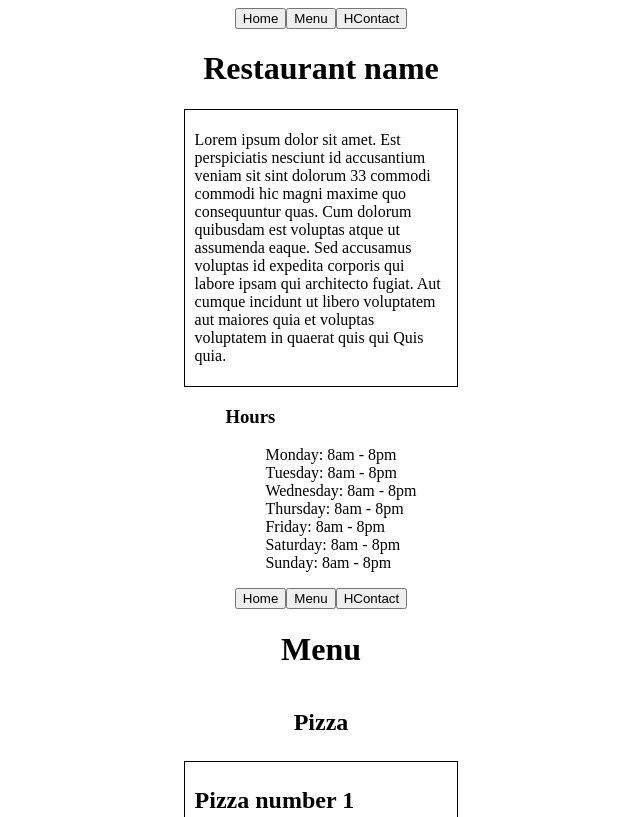
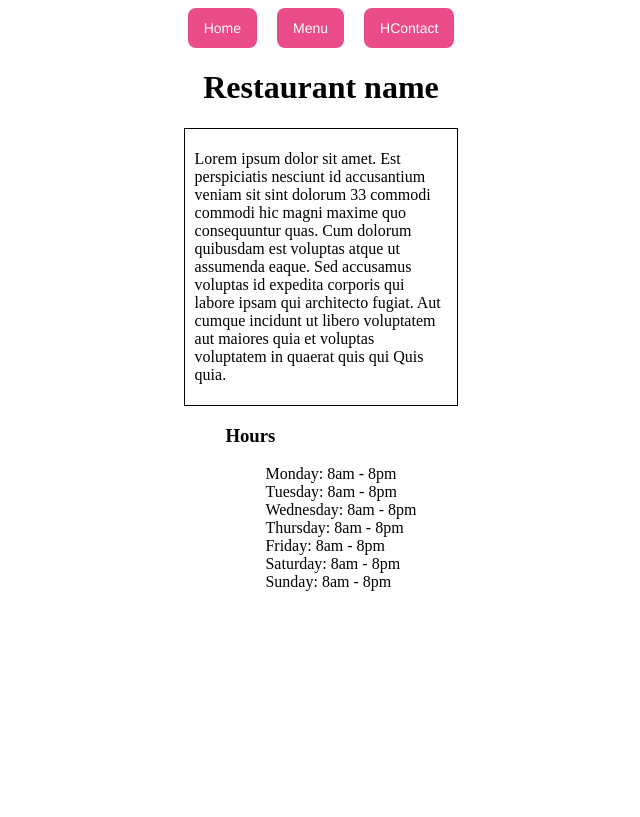
Before and after one commit to pbaki/restaurant-page, a website built with webpack: page dist/index.html in a window 1280 px wide. Shown: the top 817 px of the page, without its empty margins (319-959 px from the left). Built offline with nearby package versions, Linux system fonts and the light colour scheme.

Commit message:
Created separated module for buttons, added tabbed like browsing for 3 modules, css to be updated

```diff
--- /dev/null
+++ b/src/buttons.js
@@ -0,0 +1,38 @@
+import home from "./home";
+import menu from "./menu";
+import contact from "./contact";
+
+const buttons = () => {
+    const element = document.getElementById("content");
+    const buttonContainer = document.createElement("div");
+    const homeButton = document.createElement("button");
+    homeButton.innerHTML = "Home";
+    const menuButton = document.createElement("button");
+    menuButton.innerHTML = "Menu";
+    const contactButton = document.createElement("button");
+    contactButton.innerHTML = "HContact";
+    homeButton.addEventListener("click", () => {
+        element.replaceChildren("");
+        element.appendChild(buttonContainer)
+        home();
+    });
+    menuButton.addEventListener("click", () => {
+        element.replaceChildren("");
+        element.appendChild(buttonContainer)
+        menu();
+    });
+    contactButton.addEventListener("click", () => {
+        element.replaceChildren("");
+        element.appendChild(buttonContainer)
+        contact();
+    });
+
+
+    buttonContainer.appendChild(homeButton);
+    buttonContainer.appendChild(menuButton);
+    buttonContainer.appendChild(contactButton);
+    element.appendChild(buttonContainer);
+    return element;
+}
+
+export default buttons;
--- a/src/contact.js
+++ b/src/contact.js
@@ -1,19 +1,9 @@
 
 
 const contact = () => {
-    //buttons in container
+
     const element = document.getElementById("content");
-    const buttonContainer = document.createElement("div");
-    const homeButton = document.createElement("button");
-    homeButton.innerHTML = "Home";
-    const menuButton = document.createElement("button");
-    menuButton.innerHTML = "Menu";
-    const contactButton = document.createElement("button");
-    contactButton.innerHTML = "HContact";
 
-    buttonContainer.appendChild(homeButton);
-    buttonContainer.appendChild(menuButton);
-    buttonContainer.appendChild(contactButton);
 
     //container for content
     const contentContainer = document.createElement("div");
@@ -65,7 +55,6 @@ const contact = () => {
     contentContainer.appendChild(contact2);
     contentContainer.appendChild(contact3);
 
-    element.appendChild(buttonContainer);
     element.appendChild(contentContainer);
 
     return element;
--- a/src/home.js
+++ b/src/home.js
@@ -1,18 +1,7 @@
 
 const home = () => {
-    //buttons in container
     const element = document.getElementById("content");
-    const buttonContainer = document.createElement("div");
-    const homeButton = document.createElement("button");
-    homeButton.innerHTML = "Home";
-    const menuButton = document.createElement("button");
-    menuButton.innerHTML = "Menu";
-    const contactButton = document.createElement("button");
-    contactButton.innerHTML = "HContact";
 
-    buttonContainer.appendChild(homeButton);
-    buttonContainer.appendChild(menuButton);
-    buttonContainer.appendChild(contactButton);
 
     //container for content
     const contentContainer = document.createElement("div");
@@ -75,7 +64,6 @@ const home = () => {
 
 
 
-    element.appendChild(buttonContainer);
     element.appendChild(contentContainer);
 
 
--- a/src/index.js
+++ b/src/index.js
@@ -1,17 +1,14 @@
 import './style.css';
-import home from './home';
-import menu from "./menu";
-import contact from "./contact"
-
+import home from "./home";
+import buttons from "./buttons";
 
 
  function render() {
+    const element = document.getElementById("content");
+    buttons()
     home();
 
 
-
-   return "asd";
+   return element;
  }
  render();
- menu();
- contact();
--- a/src/menu.js
+++ b/src/menu.js
@@ -1,19 +1,9 @@
 
 
 const menu = () => {
-    //buttons in container
+
     const element = document.getElementById("content");
-    const buttonContainer = document.createElement("div");
-    const homeButton = document.createElement("button");
-    homeButton.innerHTML = "Home";
-    const menuButton = document.createElement("button");
-    menuButton.innerHTML = "Menu";
-    const contactButton = document.createElement("button");
-    contactButton.innerHTML = "HContact";
 
-    buttonContainer.appendChild(homeButton);
-    buttonContainer.appendChild(menuButton);
-    buttonContainer.appendChild(contactButton);
 
     //container for content
     const contentContainer = document.createElement("div");
@@ -122,7 +112,6 @@ const menu = () => {
     contentContainer.appendChild(drink1);
     contentContainer.appendChild(drink2);
 
-    element.appendChild(buttonContainer);
     element.appendChild(contentContainer)
 
     return element;
--- a/src/style.css
+++ b/src/style.css
@@ -39,3 +39,36 @@
 ul {
     list-style-type: none;
 }
+
+button {
+  background-color: #EA4C89;
+  border-radius: 8px;
+  border-style: none;
+  box-sizing: border-box;
+  color: #FFFFFF;
+  cursor: pointer;
+  display: inline-block;
+  font-family: "Haas Grot Text R Web", "Helvetica Neue", Helvetica, Arial, sans-serif;
+  font-size: 14px;
+  font-weight: 500;
+  height: 40px;
+  line-height: 20px;
+  list-style: none;
+  margin: 0;
+  outline: none;
+  padding: 10px 16px;
+  position: relative;
+  text-align: center;
+  text-decoration: none;
+  transition: color 100ms;
+  vertical-align: baseline;
+  user-select: none;
+  -webkit-user-select: none;
+  touch-action: manipulation;
+  margin: 0px 10px;
+}
+
+.button:hover,
+.button:focus {
+  background-color: #F082AC;
+}
```
Also changed, not shown: dist/main.js.
